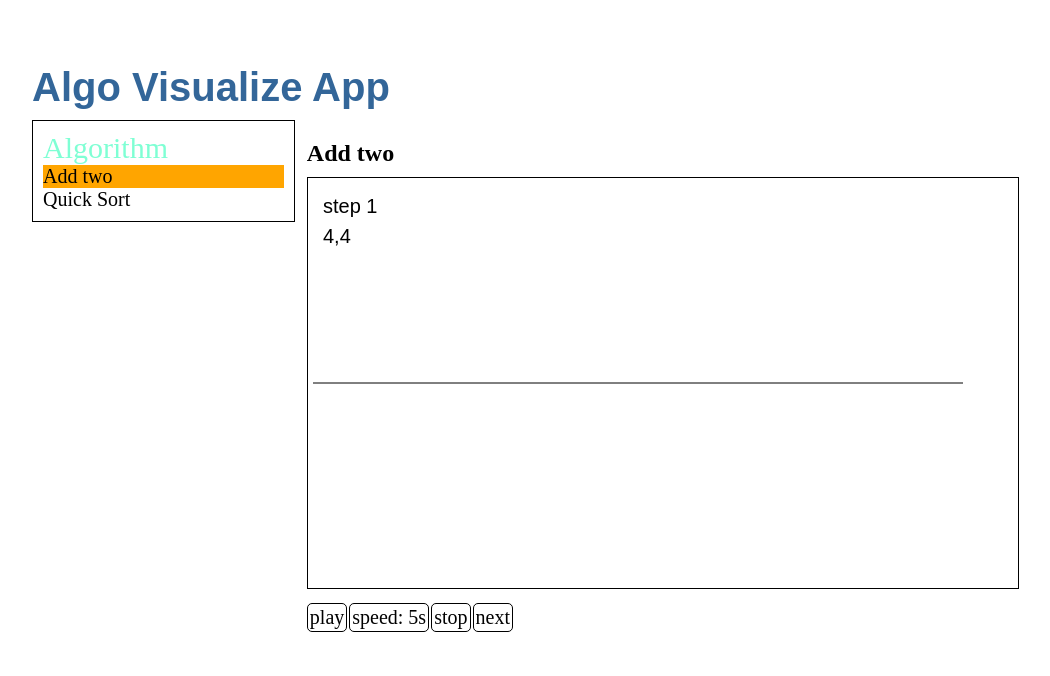
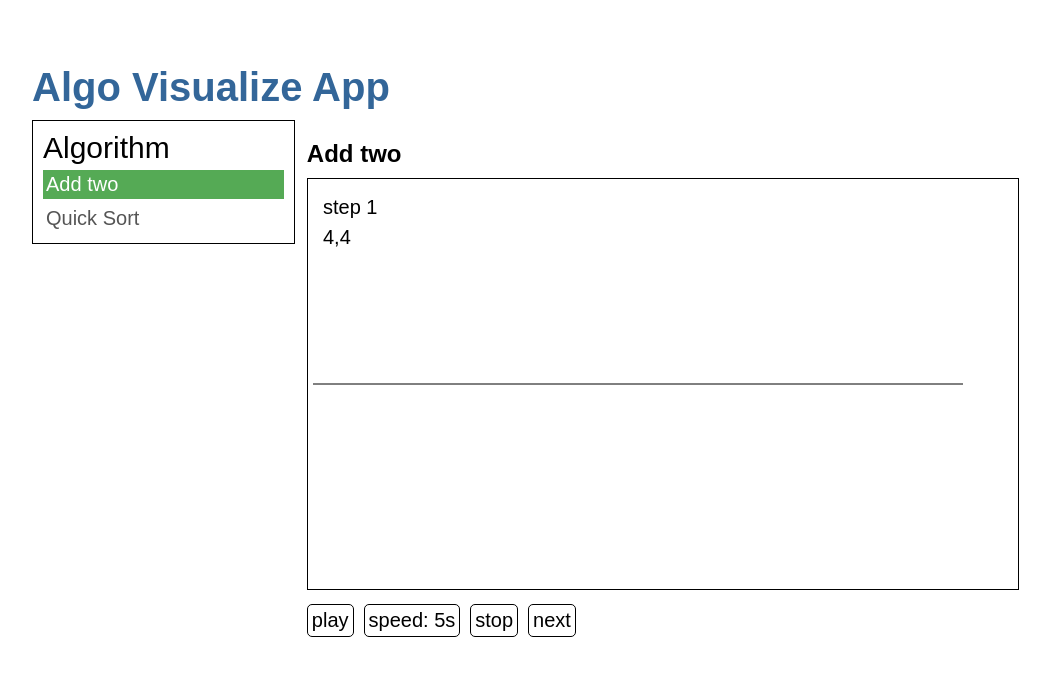
Before and after one commit to makahype/algojs, an Angular app in the folder algoapp/: page / in a window 1280 px wide. Shown: the top 676 px of the page, without its empty margins (6-1056 px from the left). Built offline with nearby package versions, Linux system fonts and the light colour scheme.

Commit message:
algorithm model organization , styling, algo editing

```diff
--- a/algoapp/src/app/algo-def.ts
+++ b/algoapp/src/app/algo-def.ts
@@ -1,117 +1,8 @@
 
 import { Algo } from './algo';
+import { test } from './algo_models/test';
+import { quicksort } from './algo_models/quicksort';
 
-
-
-/* define  algo functions here */
-var test = function(data){
-
-    var res = {};
-
-    if(data.curr != 0 && !data.curr) {
-        res.curr = 0;
-    } else {
-        res.curr = data.curr + 1;
-    }
-
-    res.input = [];
-    data.input.forEach(function(item,idx){
-        res.input.push(item);
-    });
-
-    res.input[res.curr] = res.input[res.curr] + 2;
-    res.show = [res.input];
-
-    return res;
-}
-
-
-var quicksort = function(data){
-
-    var arr = data.input;
-    var res_arr = [];
-    for(var i = 0; i < arr.length; i++){
-
-        if(arr[i].length > 1){
-
-            if(arr[i].length == 2){
-
-                if(arr[i][0] > arr[i][1]){
-
-                    var hold = arr[i][0];
-                    arr[i][0] = arr[i][1];
-                    arr[i][1] = hold;
-                }
-
-                res_arr.push(arr[i]);
-
-            }else{
-
-                var pivot = arr[i][0];
-                var arr_len = arr[i].length;
-
-                var leftmark = 1
-                var rightmark = arr_len - 1;
-
-                //move the pointers
-                var creating_partition = true;
-                while(creating_partition){
-
-                    while(leftmark <= rightmark && arr[i][leftmark] <= pivot){
-                        leftmark = leftmark + 1;
-                    }
-
-                    while(arr[i][rightmark] >= pivot && rightmark >= leftmark){
-                        rightmark = rightmark - 1;
-                    }
-
-
-                    if(rightmark < leftmark){
-
-                        creating_partition = false;
-
-                        //place pivot in correct location
-                        arr[i][0] = arr[i][rightmark];
-                        arr[i][rightmark] = pivot;
-
-                    }else{
-
-                        var hold = arr[i][leftmark];
-                        arr[i][leftmark] = arr[i][rightmark];
-                        arr[i][rightmark] = hold;
-
-                    }
-                }
-
-                //prepare for next partitioning
-                res_arr.push(arr[i].slice(0, rightmark));
-                res_arr.push([arr[i][rightmark]]);
-                res_arr.push(arr[i].slice(rightmark+1));
-            }
-        }else{
-           res_arr.push(arr[i]);
-        }
-    }
-
-    var res = {};
-    res.input = [];
-    //remove empty arrays
-    for(var i = 0; i < res_arr.length; i++){
-        if(res_arr[i].length > 0){
-            res.input.push(res_arr[i]);
-        }
-    }
-
-    //format so its not too long
-    var pivot_point = Math.floor(res.input.length/2);
-    res.show = [];
-    res.show.push(res.input.slice(0, pivot_point).concat());
-    res.show.push(res.input[pivot_point]);
-    res.show.push(res.input.slice(pivot_point+1).concat());
-
-
-    return res;
-}
 
 
 export const ALGOS: Algo[] = [
--- a/algoapp/src/app/algo.ts
+++ b/algoapp/src/app/algo.ts
@@ -10,16 +10,20 @@ export class Algo {
     this.name = name;
     this.process = process;
     this.start = start;
+
   }
 
   next() {
-    var last = this.start;
+
     if(this.steps.length > 0){
-        last = this.steps[this.steps.length - 1];
+        var last = this.steps[this.steps.length - 1];
+    }else{
+        var last = this.start;
     }
 
     var res = this.process(last);
     this.steps.push(res);
+
 
     this.visualize();
   }
@@ -54,7 +58,19 @@ export class Algo {
 
         var line = 1;
         show.forEach(function(item){
+
+            //assign options if set
+            if(item.color){
+
+                ctx.fillStyle =item.color;
+                item = item.val;
+            }
+
+
             ctx.fillText(item,10,30+line * 30);
+
+            //reset
+            ctx.fillStyle ='black';
             line++;
         });
 
@@ -69,7 +85,16 @@ export class Algo {
 
     var line = 1;
     show.forEach(function(item){
+
+        //assign options if set
+        if(item.color){
+            ctx.fillStyle = item.color;
+            item = item.val;
+        }
+
         ctx.fillText(item,10,(line * 30)+(section * 200)+30);
+
+        ctx.fillStyle = 'black';
         line++;
     });
 
--- a/algoapp/src/app/algo/algo.component.css
+++ b/algoapp/src/app/algo/algo.component.css
@@ -34,11 +34,21 @@
 }
 
 .play-actns .btn-list li{
-    padding: 2px;
+    padding: 4px;
     list-style: none;
     border: 1px solid #000;
     border-radius: 5px;
     cursor: pointer;
-    margin-right: 2px;
+    margin-right: 10px;
     font-size: 20px;
 }
+
+.play-actns .btn-list li:hover{
+    color: #FFF;
+    background-color: #55AA55;
+}
+
+.play-actns .btn-list li.on{
+    color: #FFF;
+    background-color: #55AA55;
+}
--- a/algoapp/src/app/algo/algo.component.html
+++ b/algoapp/src/app/algo/algo.component.html
@@ -11,11 +11,11 @@
 
     <section class="play-actns">
         <ul class="btn-list">
-            <li (click)="play()">
+            <li [class.on]="playMode" (click)="play()">
                 play
             </li>
             <li (click)="speedup()">
-                speed: 5s
+                speed: {{speed}}s
             </li>
             <li (click)="stop()">
                 stop
--- a/algoapp/src/app/algo/algo.component.ts
+++ b/algoapp/src/app/algo/algo.component.ts
@@ -10,9 +10,9 @@ import { Algo } from '../algo';
 export class AlgoComponent implements OnInit {
   @Input() algo: Algo;
   choice = 0;
-  speed = 5000;
+  speed = 5;
   playHandle = null;
-  algos = [];
+  playMode = false;
 
   constructor() {
   }
@@ -21,22 +21,22 @@ export class AlgoComponent implements OnInit {
   }
 
   ngOnChanges(){
+    this.algo.clear();
     this.algo.next();
   }
 
-  displayAlgo() {
-    this.algo.next();
-  }
 
   next(){
    this.algo.next();
   }
 
   speedup(){
-    this.speed = this.speed/2;
+    var speed_obj = {5: 3, 3: 1, 1: 5};
+    this.speed = speed_obj[this.speed];
   }
 
   play(){
+        this.playMode = true;
         this.algo.next();
         var scope = this;
 
@@ -44,10 +44,11 @@ export class AlgoComponent implements OnInit {
         var scopePlay = function(){
             scope.play();
         }
-        this.playHandle = setTimeout(scopePlay, this.speed);
+        this.playHandle = setTimeout(scopePlay, (this.speed*1000));
   }
 
   stop(){
+    this.playMode = false;
     clearTimeout(this.playHandle);
   }
 
--- /dev/null
+++ b/algoapp/src/app/algo_models/quicksort.ts
@@ -0,0 +1,102 @@
+
+export function quicksort(data){
+
+
+    //deep cloning arrays of arrays to remove reference
+    var arr = [];
+    for(var i=0; i < data.input.length; i++){
+        arr.push(data.input[i].concat([]));
+    }
+
+
+    var res_arr = [];
+    for(var i = 0; i < arr.length; i++){
+
+        if(arr[i].length > 1){
+
+            if(arr[i].length == 2){
+
+                if(arr[i][0] > arr[i][1]){
+
+                    var hold = arr[i][0];
+                    arr[i][0] = arr[i][1];
+                    arr[i][1] = hold;
+                }
+
+                res_arr.push(arr[i]);
+
+            }else{
+
+                var pivot = arr[i][0];
+                var arr_len = arr[i].length;
+
+                var leftmark = 1;
+                var rightmark = arr_len - 1;
+
+                //move the pointers
+                var creating_partition = true;
+                while(creating_partition){
+
+                    while(leftmark <= rightmark && arr[i][leftmark] <= pivot){
+                        leftmark = leftmark + 1;
+                    }
+
+                    while(arr[i][rightmark] >= pivot && rightmark >= leftmark){
+                        rightmark = rightmark - 1;
+                    }
+
+
+                    if(rightmark < leftmark){
+
+                        creating_partition = false;
+
+                        //place pivot in correct location
+                        arr[i][0] = arr[i][rightmark];
+                        arr[i][rightmark] = pivot;
+
+                    }else{
+
+                        var hold = arr[i][leftmark];
+                        arr[i][leftmark] = arr[i][rightmark];
+                        arr[i][rightmark] = hold;
+
+                    }
+                }
+
+                //prepare for next partitioning
+                res_arr.push(arr[i].slice(0, rightmark));
+                res_arr.push([arr[i][rightmark]]);
+                res_arr.push(arr[i].slice(rightmark+1));
+            }
+        }else{
+           res_arr.push(arr[i]);
+        }
+    }
+
+    var res = {};
+    res.input = [];
+    //remove empty arrays
+    for(var i = 0; i < res_arr.length; i++){
+        if(res_arr[i].length > 0){
+            res.input.push(res_arr[i]);
+        }
+    }
+
+    //format so its not too long
+    var show_arr = [];
+    res.input.forEach(function(item, idx){
+        show_arr = show_arr.concat(item);
+    });
+    var pivot_point = Math.floor(show_arr.length/2);
+
+
+
+
+    res.show = [];
+    res.show.push(show_arr.slice(0, pivot_point));
+    res.show.push({color: 'green', val: show_arr[pivot_point]});
+    res.show.push(show_arr.slice(pivot_point+1));
+
+
+    return res;
+}
--- /dev/null
+++ b/algoapp/src/app/algo_models/test.ts
@@ -0,0 +1,21 @@
+
+export function test(data){
+
+    var res = {};
+
+    if(data.curr != 0 && !data.curr) {
+        res.curr = 0;
+    } else {
+        res.curr = data.curr + 1;
+    }
+
+    res.input = [];
+    data.input.forEach(function(item,idx){
+        res.input.push(item);
+    });
+
+    res.input[res.curr] = res.input[res.curr] + 2;
+    res.show = [res.input];
+
+    return res;
+}
--- a/algoapp/src/app/app.component.css
+++ b/algoapp/src/app/app.component.css
@@ -20,13 +20,10 @@ h1 {
     width: 20%;
 }
 
-
 .algo-optns .title{
     font-size: 30px;
-    color: aquamarine;
+    color: #000;
 }
-
-
 
 .algo-optns ul{
     padding: 0px;
@@ -39,9 +36,12 @@ h1 {
     margin: 0px;
     font-size: 20px;
     cursor: pointer;
+    color: #555;
+    padding: 3px;
+    margin-top: 5px;
 }
 
 .algo-optns ul li.selected{
-    background-color: orange;
-
+    background-color: #55AA55;
+    color: #FFF;
 }
--- a/algoapp/src/app/app.component.ts
+++ b/algoapp/src/app/app.component.ts
@@ -21,7 +21,6 @@ export class AppComponent {
   }
 
   selectAlgo(algo: Algo): void{
-    algo.clear();
     this.selectedAlgo = algo;
   }
 
--- a/algoapp/src/styles.css
+++ b/algoapp/src/styles.css
@@ -1,4 +1,5 @@
 body{
     overflow: hidden;
     padding: 30px;
+    font-family: arial;
 }
```
